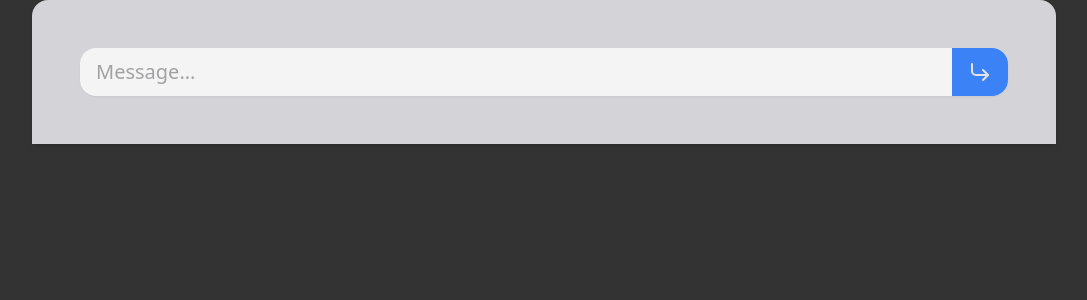
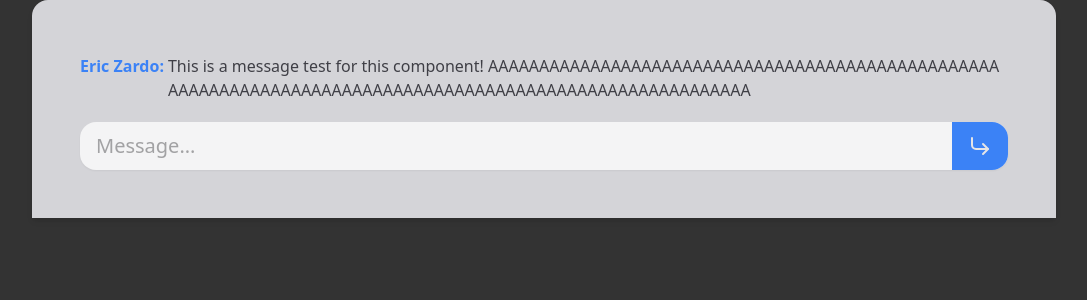
Before and after one commit to ericzardo/oc-frontend, a React (Vite) app: page /c in a window 1280 px wide. Shown: the top 300 px of the page, without its empty margins (96-1183 px from the left). Built offline with nearby package versions, Linux system fonts and the light colour scheme.

Commit message:
create: message base component

```diff
--- /dev/null
+++ b/src/components/Message/index.jsx
@@ -0,0 +1,19 @@
+import PropTypes from "prop-types";
+
+Message.propTypes = {
+  username: PropTypes.string.isRequired,
+  message: PropTypes.string.isRequired,
+};
+
+function Message ({ username, message }) {
+  return (
+    <span className="flex flex-row gap-1 overflow-x-hidden flex-nowrap">
+      <p className="font-bold text-blue-500 whitespace-nowrap flex-shrink-0">
+        {username}:
+      </p>
+      <p className="text-zinc-700 break-all flex-grow text-wrap">{message}</p>
+    </span>
+  );
+}
+
+export default Message;
--- a/src/pages/Chat/index.jsx
+++ b/src/pages/Chat/index.jsx
@@ -1,3 +1,4 @@
+import Message from "@components/Message";
 import MessagesContainer from "@components/MessagesContainer";
 import UserInputBox from "@components/UserInputBox";
 
@@ -6,7 +7,12 @@ import { CornerDownRight } from "react-feather";
 function Chat () {
   return (
     <div className="w-auto mx-auto max-w-screen-lg relative p-12 bg-zinc-300 flex flex-1 flex-wrap justify-between rounded-t-2xl shadow-md overflow-hidden">
-      <MessagesContainer></MessagesContainer>
+      <MessagesContainer>
+        <Message
+          username="Eric Zardo"
+          message="This is a message test for this component! AAAAAAAAAAAAAAAAAAAAAAAAAAAAAAAAAAAAAAAAAAAAAAAAAAAAAAAAAAAAAAAAAAAAAAAAAAAAAAAAAAAAAAAAAAAAAAAAAAAAAAAAAAA"
+        />
+      </MessagesContainer>
       <UserInputBox
         size="xl"
         placeholder="Message..."
```
